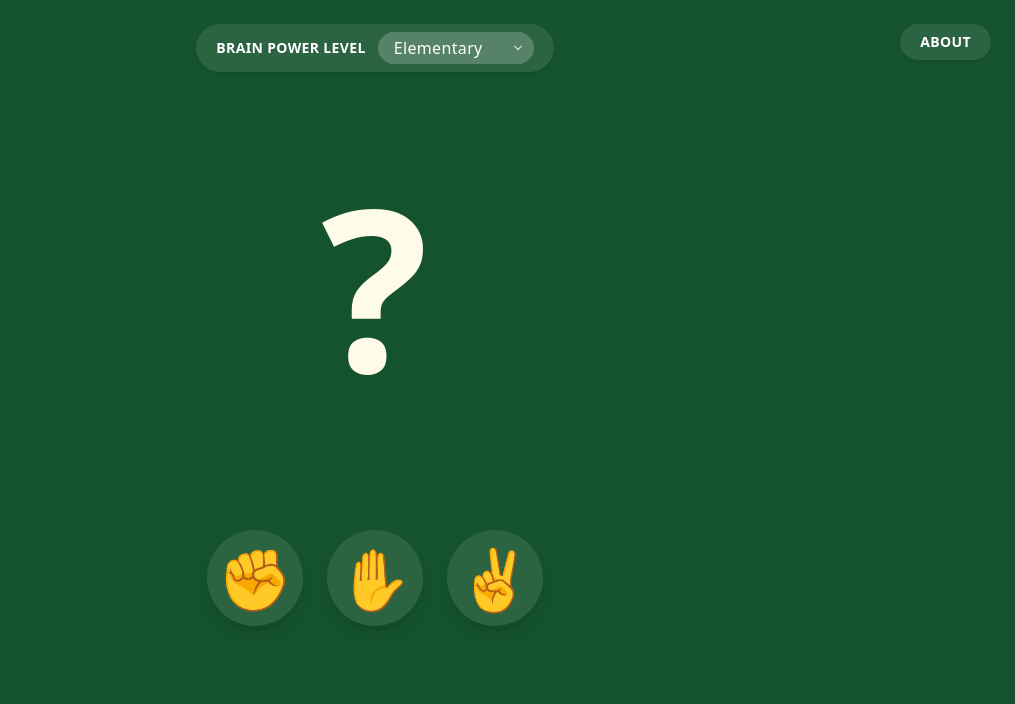
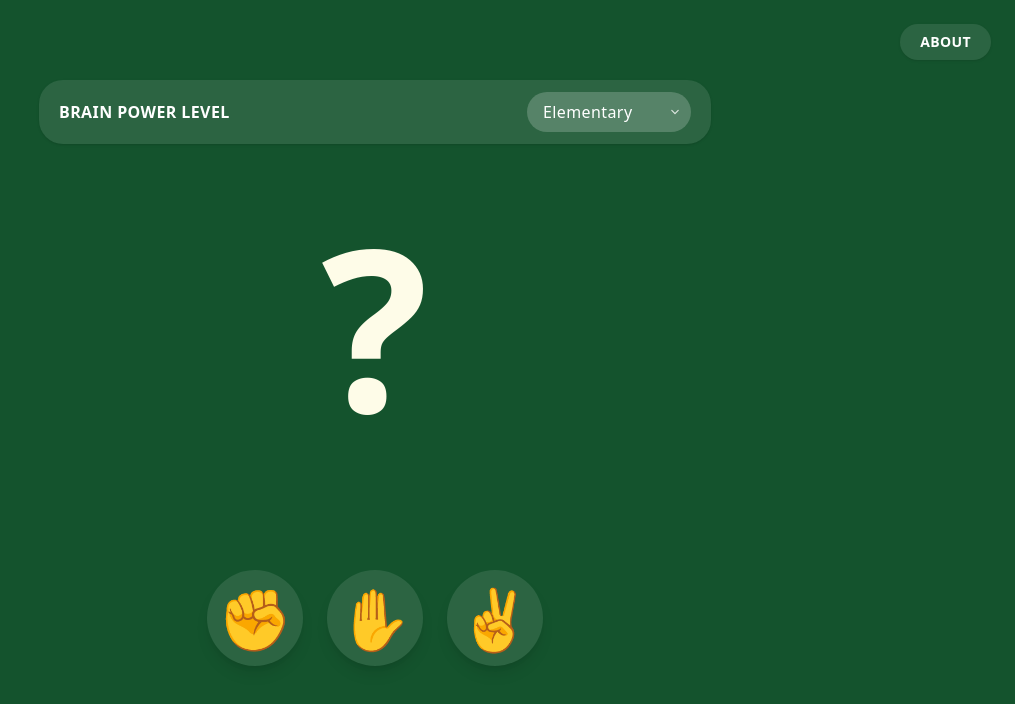
Before and after one commit to Aquinnmo/rps-web, a Next.js app: page / in a window 1280 px wide. Shown: the top 704 px of the page, without its empty margins (265-1280 px from the left). Built offline with nearby package versions, Linux system fonts and the light colour scheme.

Commit message:
Improve brain power selector layout on mobile

```diff
--- a/src/app/about/page.tsx
+++ b/src/app/about/page.tsx
@@ -13,7 +13,7 @@ const sections = [
   {
     title: "Elementary – Single Order Markov Model",
     summary:
-      "Version 1 starts with a weighted opening move from Version 0 and then adapts based on the players last turn. It does this through a single order Markov chain.",
+      "Version 1 starts with a weighted opening move from Version 0 and then adapts based on the players last turn. It does this through a single-order Markov chain.",
     details: [
       "If the player just won, the model assumes they will repeat the winning move and therefore throws the counter to that move. Ex. If the player wins with rock, the computer will play paper.",
       "If the player just lost, it expects them to switch to the move that would have beaten the computer and counters that instead. Ex. If the player loses with paper, the computer will play rock.",
--- a/src/app/page.tsx
+++ b/src/app/page.tsx
@@ -73,26 +73,33 @@ export default function Home() {
   );
 
   return (
-    <div className="relative flex min-h-screen w-full flex-col items-center justify-center gap-12 bg-transparent text-center">
-      <div className="absolute top-6 flex w-full justify-center">
+    <div className="flex min-h-screen w-full flex-col bg-transparent">
+      <div
+        className="flex flex-col items-center gap-4 px-6 text-center sm:pt-24"
+        style={{ paddingTop: "calc(5rem + env(safe-area-inset-top))" }}
+      >
         <label
           htmlFor="game-version"
-          className="relative flex items-center gap-3 rounded-full bg-white/10 px-5 py-2 text-sm font-semibold uppercase tracking-wide text-white shadow"
+          className="relative flex w-full max-w-md flex-col items-stretch gap-2 rounded-3xl bg-white/10 px-5 py-3 text-sm font-semibold uppercase tracking-wide text-white shadow sm:max-w-2xl sm:flex-row sm:items-center sm:justify-between sm:gap-3 sm:text-base"
         >
-          <span>Brain Power Level</span>
-          <div className="relative">
+          <span className="text-center sm:text-left">Brain Power Level</span>
+          <div className="relative w-full sm:w-auto">
             <select
               id="game-version"
               value={gameVersion}
               onChange={handleVersionChange}
-              className="appearance-none rounded-full bg-white/20 px-4 py-1 pr-8 text-base font-medium text-white outline-none ring-white/60 transition focus-visible:ring [&>option]:bg-[#14532d] [&>option]:text-[#fefce8] [&>option]:py-2 [&>option]:px-4 [&>option]:font-medium [&>option]:checked:bg-[#166534] [&>option]:hover:bg-[#166534]"
+              className="w-full appearance-none rounded-full bg-white/20 px-4 py-2 pr-10 text-base font-medium text-white outline-none ring-white/60 transition focus-visible:ring [&>option]:bg-[#14532d] [&>option]:px-4 [&>option]:py-2 [&>option]:font-medium [&>option]:text-[#fefce8] [&>option]:hover:bg-[#166534] [&>option]:checked:bg-[#166534]"
             >
-              <option value={0} className="bg-[#14532d] text-[#fefce8] py-2 px-4 font-medium hover:bg-[#166534]">Kindergarden</option>
-              <option value={1} className="bg-[#14532d] text-[#fefce8] py-2 px-4 font-medium hover:bg-[#166534]">Elementary</option>
+              <option value={0} className="bg-[#14532d] px-4 py-2 font-medium text-[#fefce8] hover:bg-[#166534]">
+                Kindergarden
+              </option>
+              <option value={1} className="bg-[#14532d] px-4 py-2 font-medium text-[#fefce8] hover:bg-[#166534]">
+                Elementary
+              </option>
             </select>
             {/* custom caret to match site style */}
             <svg
-              className="pointer-events-none absolute right-2 top-1/2 h-4 w-4 -translate-y-1/2 text-white/80"
+              className="pointer-events-none absolute right-3 top-1/2 h-4 w-4 -translate-y-1/2 text-white/80 sm:right-2"
               viewBox="0 0 20 20"
               fill="none"
               xmlns="http://www.w3.org/2000/svg"
@@ -103,9 +110,8 @@ export default function Home() {
           </div>
         </label>
       </div>
-      <div className="text-[clamp(8rem,18vw,14rem)] font-semibold leading-none">
-        {lastMoveEmoji}
-      </div>
+      <div className="flex flex-1 flex-col items-center justify-center gap-12 px-6 pb-16 text-center">
+        <div className="text-[clamp(8rem,18vw,14rem)] font-semibold leading-none">{lastMoveEmoji}</div>
         <p className="text-3xl font-semibold uppercase tracking-wide">{outcomeMessage}</p>
         <div className="flex flex-wrap justify-center gap-6">
           {MOVES.map((move) => (
@@ -121,5 +127,6 @@ export default function Home() {
           ))}
         </div>
       </div>
+    </div>
   );
 }
```
Also changed, not shown: 1 other file (tests, documents, lock files or other folders). Lines whose indentation alone changed are shown as unchanged.
